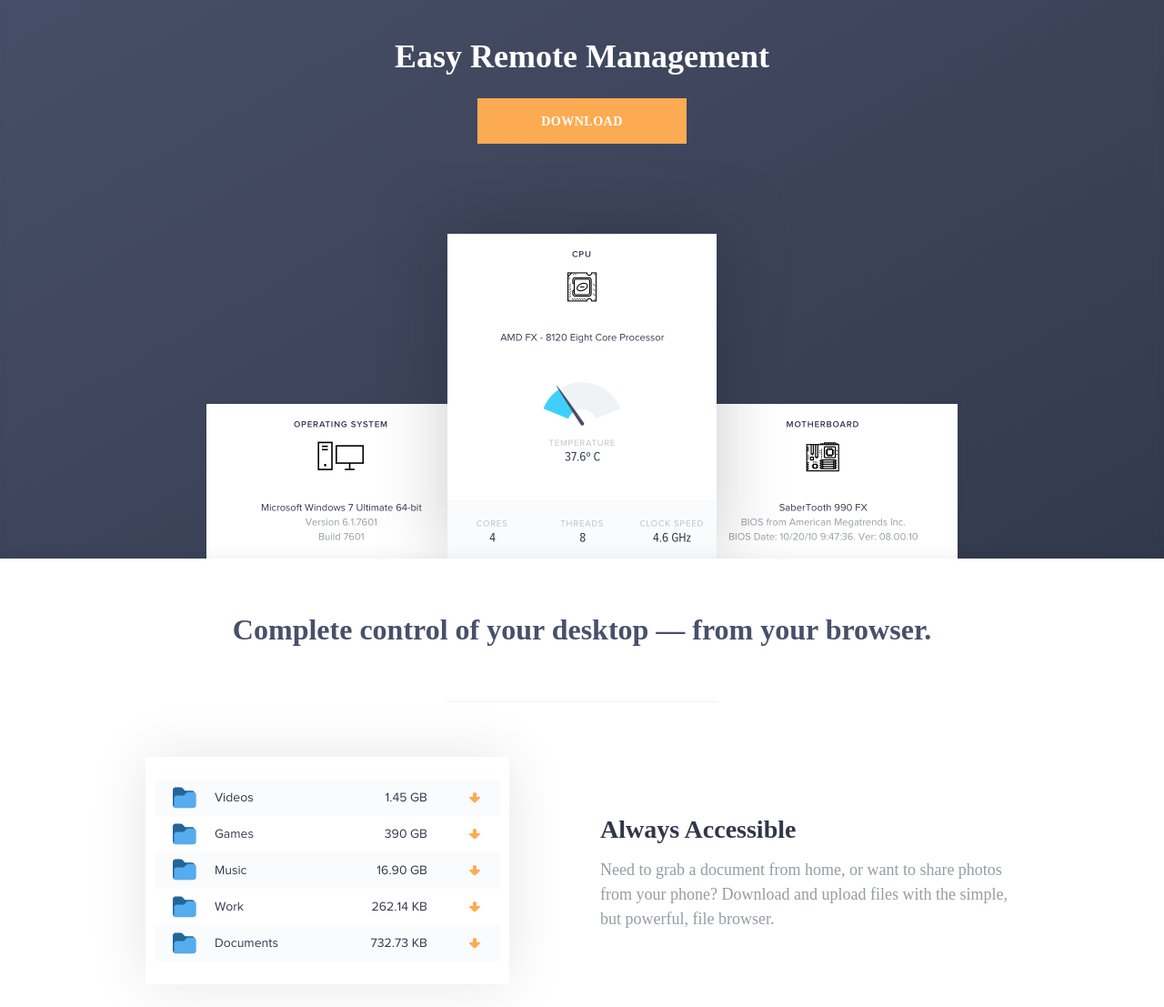
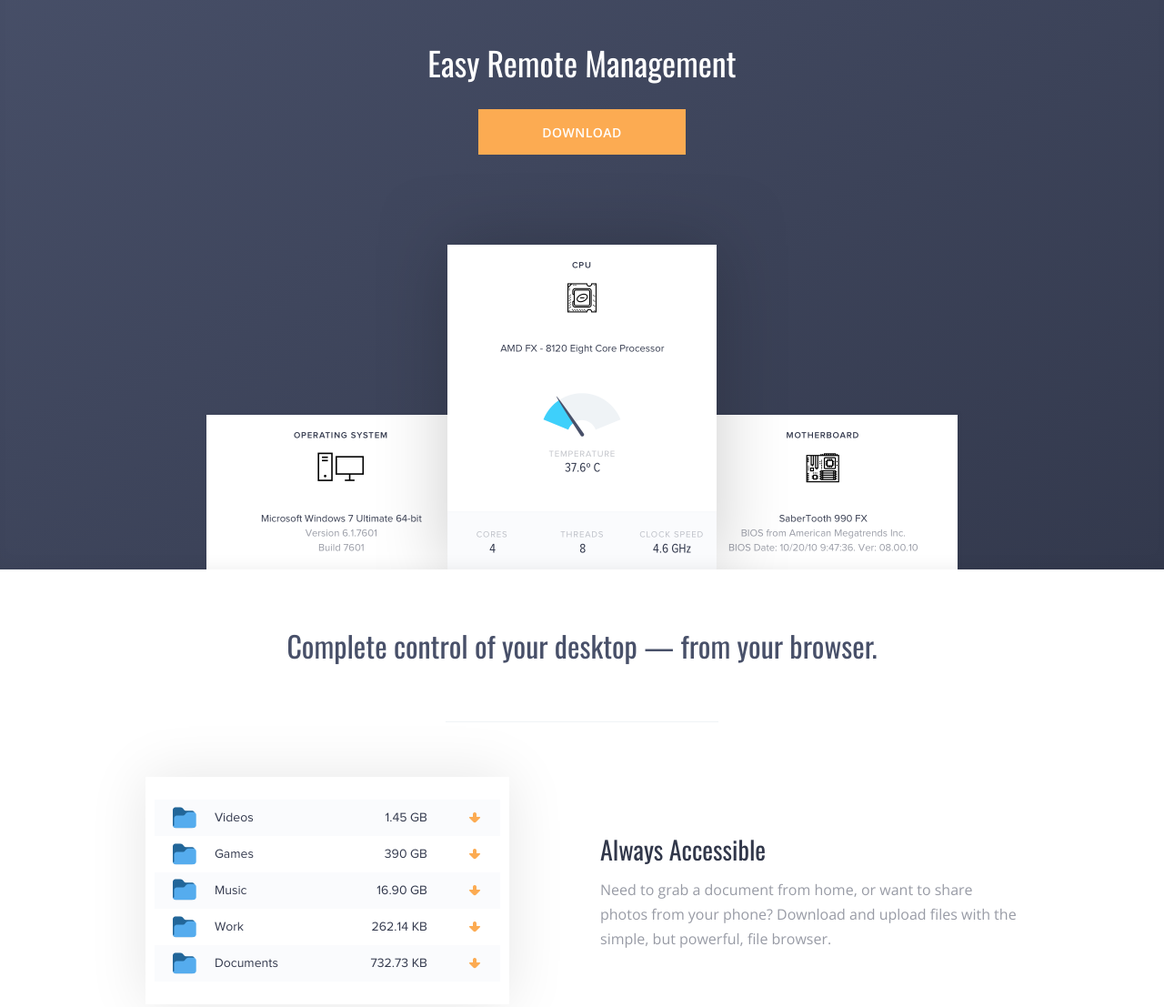
Before and after one commit to kushsolitary/ulterius, a plain HTML site: page index.html in a window 1280 px wide. Shown: the part 102-1209 px from the top of the page at 91% size. Drawn offline with nearby package versions, Linux system fonts and the light colour scheme.

Commit message:
fix: change fonts and make animation smoother

```diff
--- a/index.html
+++ b/index.html
@@ -8,13 +8,10 @@
 
   <link rel="stylesheet" href="style.css">
 
-  <!-- Typekit -->
-  <script src="https://use.typekit.net/oby2ooi.js"></script>
-  <script>try{Typekit.load({ async: true });}catch(e){}</script>
-  <!-- /Typekit -->
+  <link href='https://fonts.googleapis.com/css?family=Open+Sans:400,600|Oswald' rel='stylesheet' type='text/css'>
+</head>
 
-</head>
-<body class="tk-proxima-nova">
+<body>
 
 <section class="top">
   <div class="container">
--- a/style.css
+++ b/style.css
@@ -12,6 +12,10 @@ a, a:focus, a:active {
   text-decoration: none;
   border: none;
   outline: none;
+}
+
+body {
+  font-family: 'Open Sans', sans-serif;
 }
 
 .container {
@@ -53,7 +57,7 @@ a, a:focus, a:active {
   max-width: 836px;
 
   opacity: 0;
-  animation: slide-up 0.4s ease 0.6s 1 normal forwards;
+  animation: slide-up 0.6s ease 0.6s 1 normal forwards;
 }
 
 .top:after {
@@ -78,15 +82,15 @@ a, a:focus, a:active {
   transform: scale(0.8);
 
   opacity: 0;
-  animation: slide-up 0.4s ease 0.3s 1 normal forwards;
+  animation: slide-up 0.6s ease 0.3s 1 normal forwards;
 }
 
 h1 {
   color: white;
-  font: 400 28px "proxima-nova-condensed";
+  font: 400 28px 'Oswald', sans-serif;
 
   opacity: 0;
-  animation: slide-up 0.4s ease 0.4s 1 normal forwards;
+  animation: slide-up 0.6s ease 0.4s 1 normal forwards;
 }
 
 .button {
@@ -107,7 +111,7 @@ h1 {
   transition: all 0.4s ease;
 
   opacity: 0;
-  animation: slide-up 0.4s ease 0.5s 1 normal forwards;
+  animation: slide-up 0.6s ease 0.5s 1 normal forwards;
 }
 
 .button:hover {
@@ -132,7 +136,7 @@ h1 {
 
 h2 {
   color: #485069;
-  font: 600 24px "proxima-nova-condensed";
+  font: 400 24px 'Oswald', sans-serif;
   text-align: center;
   padding: 40px 0;
 }
@@ -152,7 +156,7 @@ h2 {
 }
 
 h3 {
-  font: 600 24px "proxima-nova-condensed";
+  font: 400 24px 'Oswald', sans-serif;
   color: #31374A;
 }
 
@@ -276,23 +280,23 @@ footer a:hover {
   }
 
   h1 {
-    font: 600 36px "proxima-nova-condensed";
+    font: 400 36px 'Oswald', sans-serif;
   }
 
   h2 {
-    font: 600 32px "proxima-nova-condensed";
+    font: 400 32px 'Oswald', sans-serif;
     padding: 60px 0;
   }
 
   h3 {
-    font: 600 28px "proxima-nova-condensed";
+    font: 400 28px 'Oswald', sans-serif;
     color: #31374A;
     line-height: 42px;
   }
 
   p {
     margin-top: 10px;
-    font-size: 18px;
+    font-size: 16px;
     line-height: 27px;
   }
 
```
